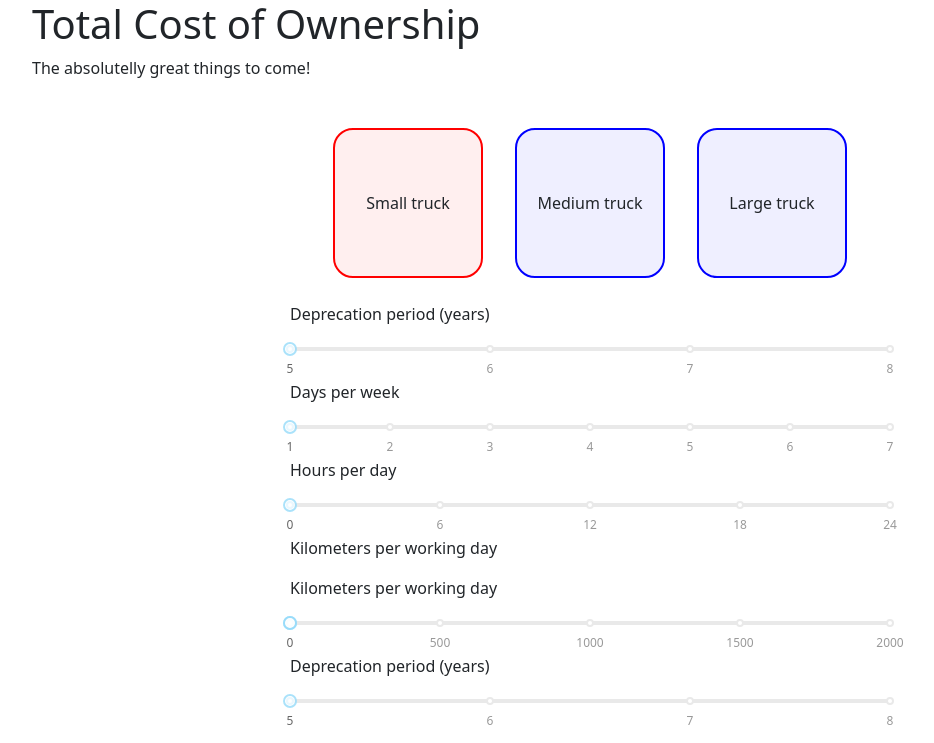
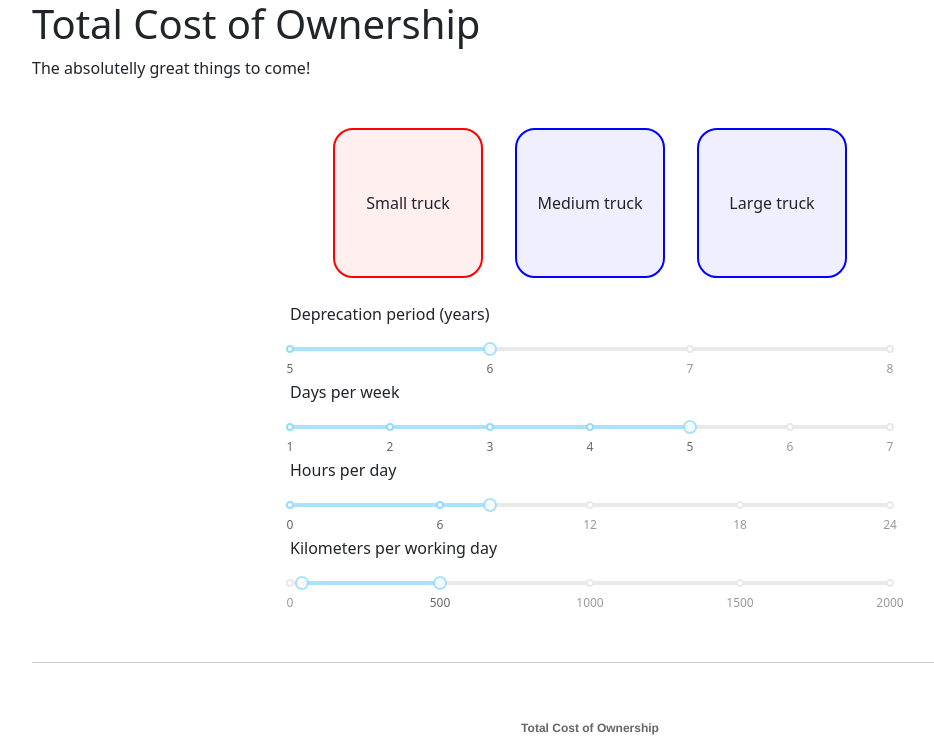
Before and after one commit to beaver-codes/tco, a React (Create React App) app: page / in a window 1280 px wide. Shown: the top 743 px of the page, without its empty margins (50-984 px from the left). Built offline with nearby package versions, Linux system fonts and the light colour scheme.

Commit message:
SliderRows refactored

```diff
--- a/src/components/BehaviorSelectSliders/BehaviorSelectSliders.tsx
+++ b/src/components/BehaviorSelectSliders/BehaviorSelectSliders.tsx
@@ -1,18 +1,46 @@
 import React from "react";
-import Slider from 'rc-slider';
 import 'rc-slider/assets/index.css';
 import "./BehaviorSelectSliders.css";
 import { useText } from "../../contexts/TextContext";
 
 import Inputs from "../../models/Inputs";
-import SliderRow from "./SliderRow";
-import { markAsUntransferable } from "worker_threads";
+import SliderRow, { SliderRowProps } from "./SliderRow";
+
+type SliderInputs = Pick<Inputs, 'depreciationPeriod' | 'daysPerWeek' | 'hoursPerDay' | 'kilometersPerDay'>
 
 type Props = {
     onUpdate: (newState: Inputs) => void;
     inputs: Inputs;
 }
-console.log()
+
+const settings: (Pick<SliderRowProps, 'min' | 'max' | 'markNumbers' | 'range' | 'step'> & { inputName: keyof SliderInputs })[] = [
+    {
+        inputName: "depreciationPeriod",
+        min: 5,
+        max: 8,
+        markNumbers: [5, 6, 7, 8],
+    },
+    {
+        inputName: "daysPerWeek",
+        min: 1,
+        max: 7,
+        markNumbers: [1, 2, 3, 4, 5, 6, 7],
+    },
+    {
+        inputName: "hoursPerDay",
+        min: 0,
+        max: 24,
+        markNumbers: [0, 6, 12, 18, 24],
+    },
+    {
+        inputName: "kilometersPerDay",
+        range: true,
+        min: 0,
+        max: 2000,
+        step: 10,
+        markNumbers: [0, 500, 1000, 1500, 2000],
+    }
+]
 
 const BehaviorSelectSliders = ({ onUpdate, inputs }: Props) => {
 
@@ -25,34 +53,10 @@ const BehaviorSelectSliders = ({ onUpdate, inputs }: Props) => {
     Hours per working day (drives personal cost, constant that does not affect the climate footprint)
     */
 
-    console.log(Object.keys(inputs))
-
-    const inputKeys = Object.keys(inputs)
-
-
     const text = useText();
 
-    const settings = {
-        deprecationPeriod: {
-            min: 5,
-            max: 8,
-            title: text.depreciationPeriod,
-            value: inputs.depreciationPeriod,
-            markNumbers: [5, 6, 7, 8],
-        },
-    }
-
-    const marksArrays = {
-        depreciationPeriod: [5, 6, 7, 8],
-        daysPerWeek: [1, 2, 3, 4, 5, 6, 7],
-        hoursPerDay: [0, 6, 12, 18, 24],
-        kilometersPerDay: [0, 500, 1000, 1500, 2000],
-    }
-
-    const singleNumberUpdate = (value: number | number[], forInput: string) => {
-        if (!(inputKeys.includes(forInput))) {
-            console.error(`${forInput} not allowed input type to update`)
-        }
+    const singleNumberUpdate = (value: number | number[], forInput: keyof
+        SliderInputs) => {
         if (typeof value !== "number") {
             console.log("Received multiple values from slider:", value)
             return
@@ -60,7 +64,11 @@ const BehaviorSelectSliders = ({ onUpdate, inputs }: Props) => {
         onUpdate({ ...inputs, [forInput]: value })
     }
 
-    const rangeValueUpdate = (value: number | number[], type: "kilometersPerDay") => {
+    const singleValueCurry = (forInput: keyof SliderInputs) => {
+        return (value: number | number[]) => singleNumberUpdate(value, forInput)
+    }
+
+    const rangeValueUpdate = (value: number | number[], type: keyof SliderInputs) => {
         if (!Array.isArray(value)) {
             console.error("Range update got value that is not array", value)
             return
@@ -73,42 +81,19 @@ const BehaviorSelectSliders = ({ onUpdate, inputs }: Props) => {
     }
 
     return <div className="slider-container">
-        <SliderRow
-            min={5} max={8}
-            value={inputs.depreciationPeriod}
-            title={text.depreciationPeriod}
-            onChange={(value) => singleNumberUpdate(value, "depreciationPeriod")}
-            markNumbers={marksArrays.depreciationPeriod}
-        />
-        <SliderRow
-            min={1} max={7}
-            title={text.daysPerWeek}
-            value={inputs.daysPerWeek}
-            onChange={(value) => singleNumberUpdate(value, "daysPerWeek")}
-            markNumbers={marksArrays.daysPerWeek}
-        />
-        <SliderRow
-            min={0} max={24}
-            title={text.hoursPerDay}
-            value={inputs.hoursPerDay}
-            markNumbers={marksArrays.hoursPerDay}
-            onChange={(value) => singleNumberUpdate(value, "hoursPerDay")}
-        />
-        <p>{text.kilometersPerDay}</p>
-        <SliderRow
-            range
-            min={0}
-            max={2000}
-            title={text.kilometersPerDay}
-            value={inputs.kilometersPerDay}
-            markNumbers={marksArrays.kilometersPerDay}
-            onChange={(value) => rangeValueUpdate(value, "kilometersPerDay")}
-            step={10}
-        />
-        <SliderRow
-            {...settings.deprecationPeriod}
-            onChange={(value) => singleNumberUpdate(value, "deprecationPeriod")}
-        />
+        {settings.map((s) => {
+            const { inputName } = s;
+            return <SliderRow
+                key={inputName}
+                {...s}
+                title={text.sliderTitles[inputName]}
+                value={inputs[inputName]}
+                onChange={s.range
+                    ? (value) => rangeValueUpdate(value, inputName)
+                    : singleValueCurry(inputName)
+                }
+            />
+        })}
     </div>
 }
 
--- a/src/components/BehaviorSelectSliders/SliderRow.tsx
+++ b/src/components/BehaviorSelectSliders/SliderRow.tsx
@@ -1,10 +1,9 @@
-import React, { useEffect } from 'react';
-import Inputs from '../../models/Inputs';
+import React from 'react';
 import Slider from 'rc-slider';
 
 // title, slider and number input
 
-type Props = {
+export type SliderRowProps = {
     range?: boolean;
     min: number;
     max: number;
@@ -15,13 +14,13 @@ type Props = {
     step?: number;
 }
 
-const SliderRow = ({ min, max, markNumbers, onChange, title, range, step }: Props) => {
+const SliderRow = ({ min, max, markNumbers, value, onChange, title, range, step }: SliderRowProps) => {
 
     const marks = markNumbers.reduce((o, number) => ({ ...o, [number]: { label: number } }), {})
 
     return <>
         <p className={"label"}>{title}</p>
-        <Slider range={range} min={min} max={max} marks={marks} onChange={onChange}
+        <Slider range={range} min={min} max={max} marks={marks} onChange={onChange} value={value}
             className={"mb-4"} step={step}
         />
     </>
--- a/src/utils/texts/base.ts
+++ b/src/utils/texts/base.ts
@@ -19,10 +19,14 @@ const text = {
         large: 'Large truck'
     },
 
-    depreciationPeriod: "Deprecation period (years)",
-    daysPerWeek: "Days per week",
-    hoursPerDay: "Hours per day",
-    kilometersPerDay: "Kilometers per working day",
+    sliderTitles: {
+        depreciationPeriod: "Deprecation period (years)",
+        daysPerWeek: "Days per week",
+        hoursPerDay: "Hours per day",
+        kilometersPerDay: "Kilometers per working day",
+    }
+
+
 };
 
 export default text;
```
